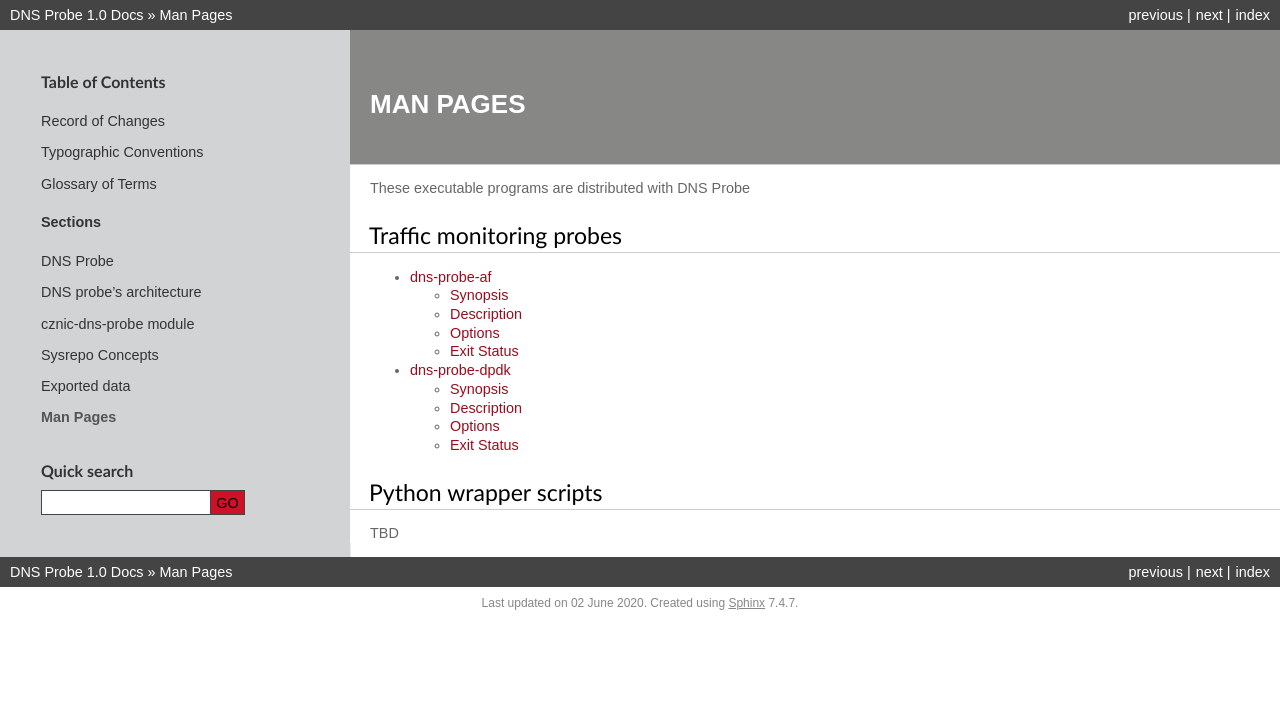
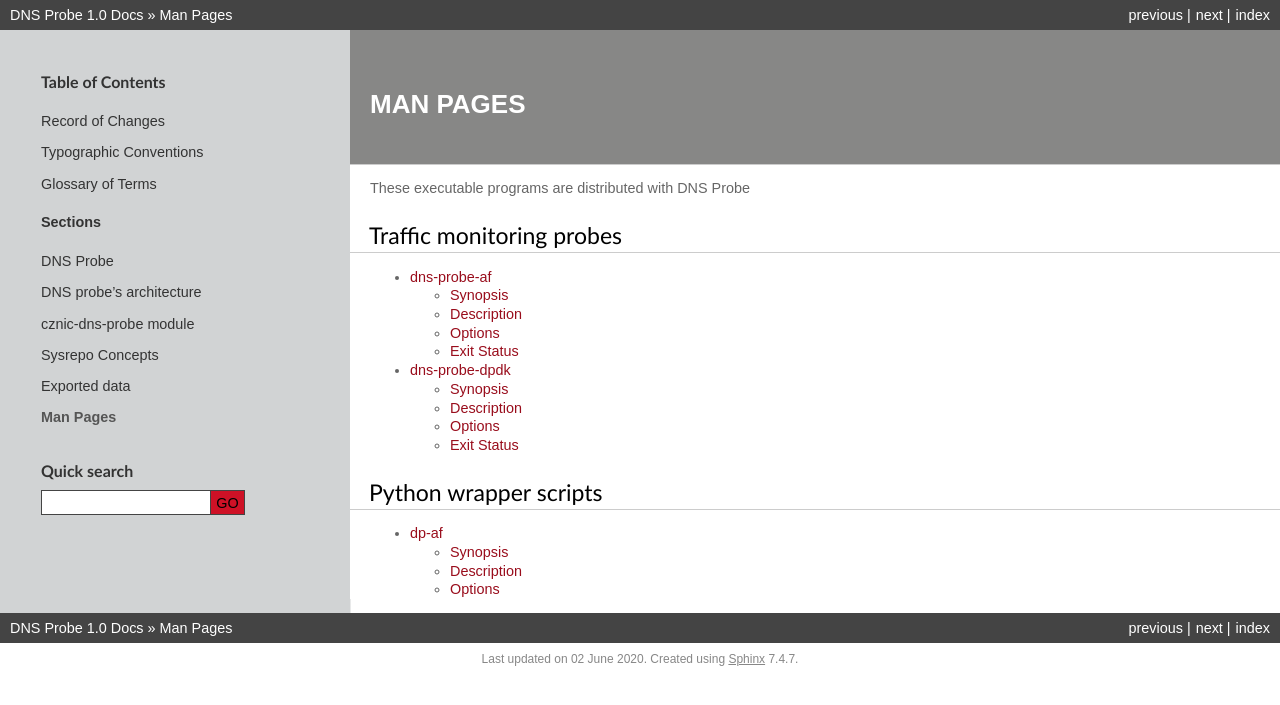
Before and after one commit to CZ-NIC/dns-probe, a Sphinx documentation site: the page built from doc/manpages/index.rst, in a window 1280 px wide. Shown: the top 705 px of the page. Built offline with Sphinx 7.4.7, drawn with Linux system fonts in a browser that asks for light colours; pages that are not in the unit, such as notebooks, are missing from menus; some of the changed lines change nothing that is shown.

Commit message:
Add reST manpage dp-af

```diff
--- a/doc/conf.py
+++ b/doc/conf.py
@@ -232,4 +232,7 @@ man_pages = [
     ('manpages/dns-probe-dpdk', 'dns-probe-dpdk',
      'DNS traffic monitoring probe with DPDK backend',
      author_pd, 1),
+    ('manpages/dp-af', 'dp-af',
+     'wrapper script for dns-probe-af binary',
+     author_pd, 1),
 ]
--- /dev/null
+++ b/doc/manpages/dp-af.rst
@@ -0,0 +1,38 @@
+.. highlight:: console
+
+=====
+dp-af
+=====
+
+Synopsis
+--------
+
+:program:`dp-af` [-i *interface* | -p *pcap* [-r]] [-l *logfile*] [-h]
+
+Description
+-----------
+
+:program:`dp-af` is a Python script that is used as a wrapper for the :program:`dns-probe-af` binary. Its purpose in to restart :program:`dns-probe-af` after it has exited with the status of 1, which indicates that the ``restart`` operation was received from Sysrepo. Other exit codes from :program:`dns-probe-af` cause :program:`dp-af` to exit as well.
+
+Options
+-------
+
+.. option:: -i interface
+
+   Listen on the network interface with the given name, such as ``eth0``.
+
+.. option:: -p pcap
+
+   Read input from the given PCAP file.
+
+.. option:: -r
+
+   Indicates raw PCAP format.
+
+.. option:: -l logfile
+
+   Write logging messages to *logfile* instead of standard output.
+
+.. option:: -h
+
+   Print help message and exit.
--- a/doc/manpages/index.rst
+++ b/doc/manpages/index.rst
@@ -16,4 +16,7 @@ Traffic monitoring probes
 Python wrapper scripts
 ----------------------
 
-TBD
+.. toctree::
+   :maxdepth: 3
+
+   dp-af
```
